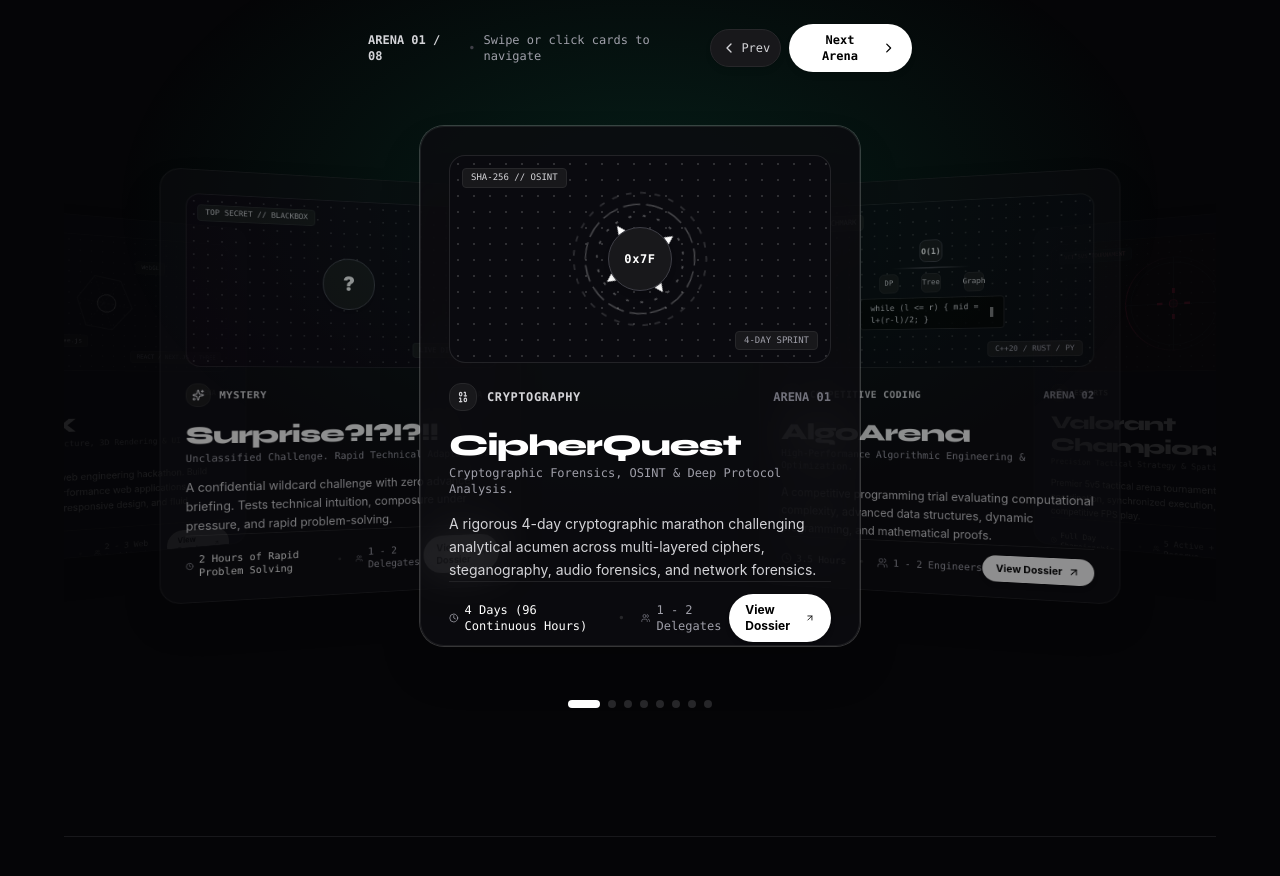
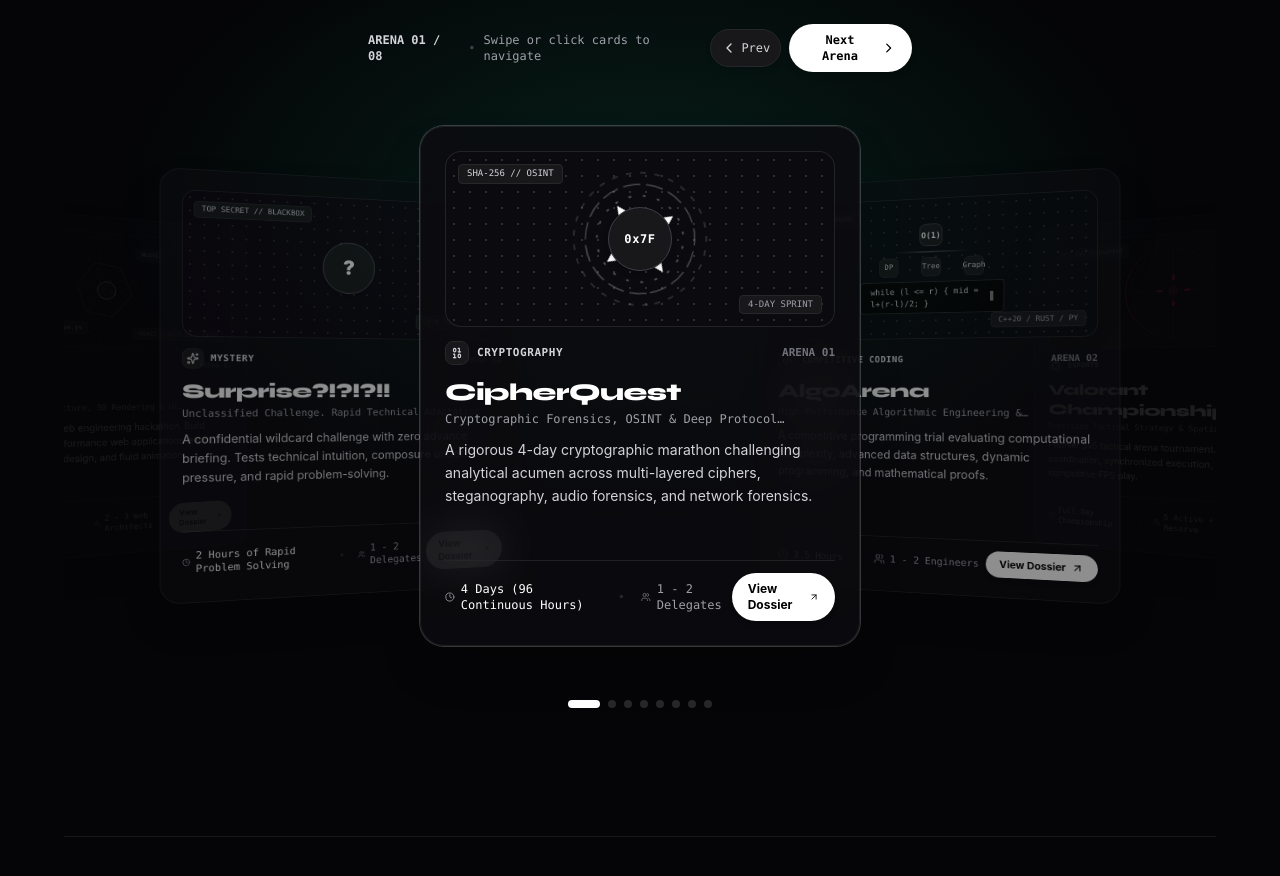
Before and after one commit to Valenite/genesiz-web, a React (Vite) app: page / in a window 1280 px wide. Shown: the part 1380-2256 px from the top of the page. Built offline with nearby package versions, Linux system fonts and the light colour scheme.

Commit message:
Fix Valorant and long title card clipping: compact visual banner height and optimize typography padding

```diff
--- a/src/components/EventGrid.tsx
+++ b/src/components/EventGrid.tsx
@@ -345,44 +345,44 @@ export const EventGrid: React.FC<EventGridProps> = ({ onSelectEvent }) => {
                     className="absolute top-1/2 left-1/2 -ml-[170px] sm:-ml-[200px] md:-ml-[220px] -mt-[250px] sm:-mt-[260px] w-[340px] sm:w-[400px] md:w-[440px] h-[500px] sm:h-[520px]"
                   >
                     <div
-                      className={`w-full h-full rounded-3xl shadow-2xl spotlight-card p-6 sm:p-7 flex flex-col justify-between border border-white/20 bg-[#0a0a0f] overflow-hidden ${
+                      className={`w-full h-full rounded-3xl shadow-2xl spotlight-card p-5 sm:p-6 flex flex-col justify-between border border-white/20 bg-[#0a0a0f] overflow-hidden ${
                         isActive
                           ? 'ring-1 ring-white/20'
                           : 'cursor-pointer hover:brightness-125'
                       }`}
                     >
-                      <div className="space-y-4">
+                      <div className="space-y-3">
                         {/* Visual Banner Artwork */}
                         <EventVisual eventId={event.id} />
 
                         {/* Top Meta Info */}
-                        <div className="flex items-center justify-between pt-1">
-                          <div className="flex items-center gap-2.5">
-                            <div className="w-7 h-7 rounded-xl bg-zinc-900 border border-zinc-800 flex items-center justify-center text-zinc-300">
+                        <div className="flex items-center justify-between pt-0.5">
+                          <div className="flex items-center gap-2">
+                            <div className="w-6 h-6 rounded-lg bg-zinc-900 border border-zinc-800 flex items-center justify-center text-zinc-300">
                               <Icon className="w-3.5 h-3.5" />
                             </div>
-                            <span className="text-xs font-mono text-zinc-300 uppercase tracking-wider font-semibold">
+                            <span className="text-[11px] font-mono text-zinc-300 uppercase tracking-wider font-semibold">
                               {event.category}
                             </span>
                           </div>
 
-                          <span className="font-mono text-xs text-zinc-500 font-bold">
+                          <span className="font-mono text-[11px] text-zinc-500 font-bold">
                             ARENA 0{idx + 1}
                           </span>
                         </div>
 
                         {/* Title & Tagline */}
                         <div>
-                          <h3 className="text-2xl sm:text-3xl font-extrabold text-white">
+                          <h3 className="text-xl sm:text-2xl font-extrabold text-white tracking-tight">
                             {event.name}
                           </h3>
-                          <p className="text-xs text-zinc-400 mt-0.5 font-mono">
+                          <p className="text-xs text-zinc-400 mt-0.5 font-mono line-clamp-1">
                             {event.tagline}
                           </p>
                         </div>
 
                         {/* Short Description */}
-                        <p className="text-xs sm:text-sm text-zinc-300 leading-relaxed font-normal">
+                        <p className="text-xs sm:text-sm text-zinc-300 leading-relaxed font-normal line-clamp-3">
                           {event.shortDesc}
                         </p>
                       </div>
--- a/src/components/EventVisual.tsx
+++ b/src/components/EventVisual.tsx
@@ -9,7 +9,7 @@ export const EventVisual: React.FC<EventVisualProps> = ({ eventId, className = '
   switch (eventId) {
     case 'cipherquest':
       return (
-        <div className={`relative w-full h-44 sm:h-52 rounded-2xl overflow-hidden bg-[#0a0a0f] border border-white/10 flex items-center justify-center transition-all ${className}`}>
+        <div className={`relative w-full h-36 sm:h-44 rounded-2xl overflow-hidden bg-[#0a0a0f] border border-white/10 flex items-center justify-center transition-all ${className}`}>
           {/* Subtle Grid */}
           <div className="absolute inset-0 opacity-15 bg-[radial-gradient(#ffffff_1px,transparent_1px)] [background-size:16px_16px]"></div>
 
@@ -49,7 +49,7 @@ export const EventVisual: React.FC<EventVisualProps> = ({ eventId, className = '
 
     case 'algoarena':
       return (
-        <div className={`relative w-full h-44 sm:h-52 rounded-2xl overflow-hidden bg-[#080a0f] border border-white/10 flex items-center justify-center transition-all ${className}`}>
+        <div className={`relative w-full h-36 sm:h-44 rounded-2xl overflow-hidden bg-[#080a0f] border border-white/10 flex items-center justify-center transition-all ${className}`}>
           <div className="absolute inset-0 opacity-15 bg-[radial-gradient(#ffffff_1px,transparent_1px)] [background-size:16px_16px]"></div>
 
           <div className="relative w-44 h-32 flex flex-col justify-between items-center py-2">
@@ -90,7 +90,7 @@ export const EventVisual: React.FC<EventVisualProps> = ({ eventId, className = '
 
     case 'valorant':
       return (
-        <div className={`relative w-full h-44 sm:h-52 rounded-2xl overflow-hidden bg-[#0d0707] border border-white/10 flex items-center justify-center transition-all ${className}`}>
+        <div className={`relative w-full h-36 sm:h-44 rounded-2xl overflow-hidden bg-[#0d0707] border border-white/10 flex items-center justify-center transition-all ${className}`}>
           <div className="absolute inset-0 opacity-15 bg-[radial-gradient(#ffffff_1px,transparent_1px)] [background-size:16px_16px]"></div>
 
           <div className="relative w-36 h-36 flex items-center justify-center">
@@ -123,7 +123,7 @@ export const EventVisual: React.FC<EventVisualProps> = ({ eventId, className = '
 
     case 'bedwarz':
       return (
-        <div className={`relative w-full h-44 sm:h-52 rounded-2xl overflow-hidden bg-[#060c0a] border border-white/10 flex items-center justify-center transition-all ${className}`}>
+        <div className={`relative w-full h-36 sm:h-44 rounded-2xl overflow-hidden bg-[#060c0a] border border-white/10 flex items-center justify-center transition-all ${className}`}>
           <div className="absolute inset-0 opacity-15 bg-[radial-gradient(#ffffff_1px,transparent_1px)] [background-size:16px_16px]"></div>
 
           <div className="relative w-36 h-36 flex items-center justify-center">
@@ -145,7 +145,7 @@ export const EventVisual: React.FC<EventVisualProps> = ({ eventId, className = '
 
     case 'brainbyte':
       return (
-        <div className={`relative w-full h-44 sm:h-52 rounded-2xl overflow-hidden bg-[#0b0710] border border-white/10 flex items-center justify-center transition-all ${className}`}>
+        <div className={`relative w-full h-36 sm:h-44 rounded-2xl overflow-hidden bg-[#0b0710] border border-white/10 flex items-center justify-center transition-all ${className}`}>
           <div className="absolute inset-0 opacity-15 bg-[radial-gradient(#ffffff_1px,transparent_1px)] [background-size:16px_16px]"></div>
 
           <div className="relative w-40 h-32 flex flex-col items-center justify-center gap-3">
@@ -183,7 +183,7 @@ export const EventVisual: React.FC<EventVisualProps> = ({ eventId, className = '
 
     case 'appforge':
       return (
-        <div className={`relative w-full h-44 sm:h-52 rounded-2xl overflow-hidden bg-[#070b10] border border-white/10 flex items-center justify-center transition-all ${className}`}>
+        <div className={`relative w-full h-36 sm:h-44 rounded-2xl overflow-hidden bg-[#070b10] border border-white/10 flex items-center justify-center transition-all ${className}`}>
           <div className="absolute inset-0 opacity-15 bg-[radial-gradient(#ffffff_1px,transparent_1px)] [background-size:16px_16px]"></div>
 
           <div className="relative w-28 h-36 rounded-2xl bg-zinc-950 border border-zinc-700 p-2 flex flex-col justify-between shadow-md">
@@ -214,7 +214,7 @@ export const EventVisual: React.FC<EventVisualProps> = ({ eventId, className = '
 
     case 'webx':
       return (
-        <div className={`relative w-full h-44 sm:h-52 rounded-2xl overflow-hidden bg-[#070710] border border-white/10 flex items-center justify-center transition-all ${className}`}>
+        <div className={`relative w-full h-36 sm:h-44 rounded-2xl overflow-hidden bg-[#070710] border border-white/10 flex items-center justify-center transition-all ${className}`}>
           <div className="absolute inset-0 opacity-15 bg-[radial-gradient(#ffffff_1px,transparent_1px)] [background-size:16px_16px]"></div>
 
           <div className="relative w-40 h-32 flex items-center justify-center">
@@ -246,7 +246,7 @@ export const EventVisual: React.FC<EventVisualProps> = ({ eventId, className = '
     case 'surprise':
     default:
       return (
-        <div className={`relative w-full h-44 sm:h-52 rounded-2xl overflow-hidden bg-[#0c0710] border border-white/10 flex items-center justify-center transition-all ${className}`}>
+        <div className={`relative w-full h-36 sm:h-44 rounded-2xl overflow-hidden bg-[#0c0710] border border-white/10 flex items-center justify-center transition-all ${className}`}>
           <div className="absolute inset-0 opacity-15 bg-[radial-gradient(#ffffff_1px,transparent_1px)] [background-size:16px_16px]"></div>
 
           <div className="relative w-36 h-36 flex items-center justify-center">
```
